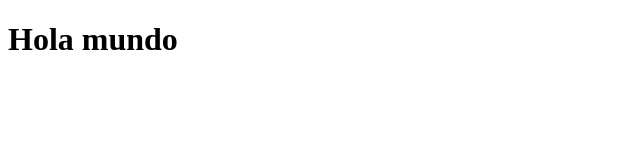
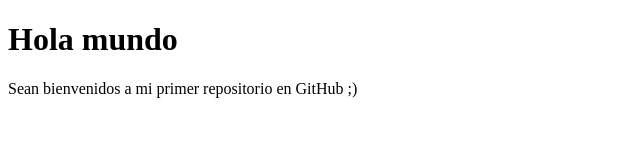
Before and after one commit to Manuel-Antonio/proyectoDemoCursoPrework, a plain HTML site: page index.html in a window 1280 px wide. Shown: the whole page, without its empty margins (0-640 px from the left). Drawn offline with Linux system fonts and the light colour scheme.

Commit message:
cambios PAPUS

```diff
--- a/index.html
+++ b/index.html
@@ -8,5 +8,8 @@
 </head>
 <body>
     <h1>Hola mundo</h1>
+    <p>
+        Sean bienvenidos a mi primer repositorio en GitHub ;)
+    </p>
 </body>
 </html>
```
Also changed, not shown: 1 other file.
